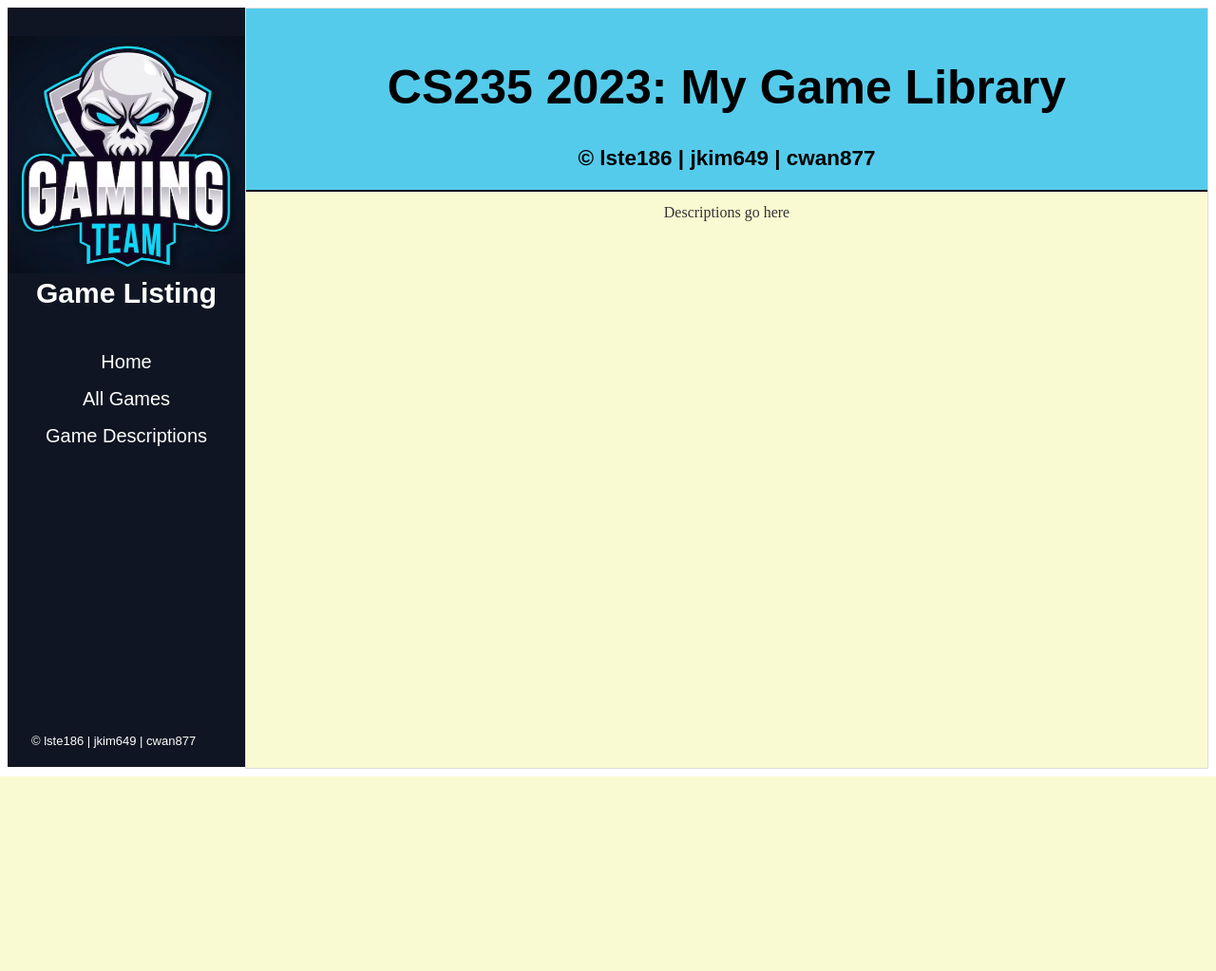
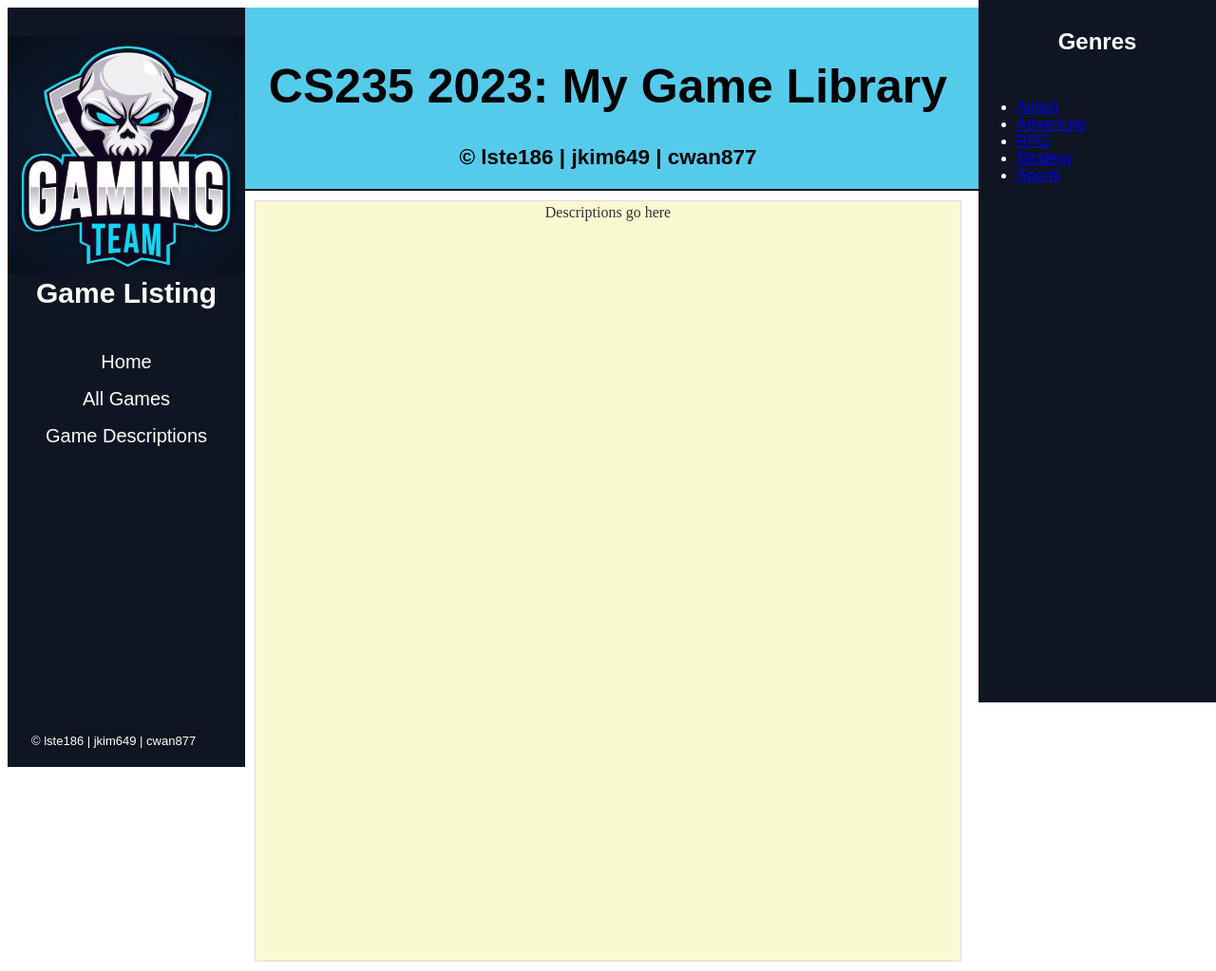
Before and after one commit to jaedotcom/GameDatabase, a Flask app: page /gameDescription in a window 1280 px wide. Shown: the whole page at 95% size. Before the commit the page ends 818 px from the top, so only its background shows below. Run offline with Flask 3, Linux system fonts and the light colour scheme; some libraries are stand-ins or nearby versions.

Commit message:
starting on Task 4 = Genre-based Sidebar: still need to correct the layout of it

```diff
--- a/games/static/css/main.css
+++ b/games/static/css/main.css
@@ -13,6 +13,28 @@
   font-size: 0.9em;
 }
 
+
+
+.sidebar {
+    width: 250px;
+    height: calc(100% - 60px);
+    position: fixed;
+    right: 0;
+    top: 0;
+    background-color: #0f1522;
+    font-family: Arial, sans-serif;
+    color: white;
+}
+
+.sidebar h2 {
+    text-align: center;
+    padding: 30px 0;
+    margin: 0;
+}
+
+
+
+
 #container {
     margin: 10px;
 }
@@ -23,9 +45,11 @@
     text-align: center;
     height: 100vh;
     margin-left: 250px;
+    margin-right: 250px;
     display: flex;
     flex-direction: column;
 }
+
 
 
 #content p {
@@ -67,7 +91,7 @@
 
 nav {
     width: 250px;
-    height: calc(100% - 60px); /* Subtracting 60px (30px top padding + 30px bottom padding) from the full height */
+    height: calc(100% - 60px);
     position: fixed;
     float: left;
     padding: 30px 0px;
--- a/games/templates/gameDescription.html
+++ b/games/templates/gameDescription.html
@@ -9,10 +9,8 @@
 {% block content %}
     {% include 'header.html' %}
     <div id="container">
-        <main id="main">
-          <div class="content">
+        <main id="content">
             <p> Descriptions go here </p>
-          </div>
         </main>
     </div>
 {% endblock %}
--- a/games/templates/games.html
+++ b/games/templates/games.html
@@ -11,7 +11,7 @@
 {% block content %}
     {% include 'header.html' %}
     <div id="container">
-        <main id="main">
+        <main id="content">
             <h2>Available Games</h2>
             <table>
                 <thead>
--- a/games/templates/genreBar.html
+++ b/games/templates/genreBar.html
@@ -1,10 +1,11 @@
-<!DOCTYPE html>
-<html lang="en">
-<head>
-    <meta charset="UTF-8">
-    <title>Title</title>
-</head>
-<body>
+<div class="sidebar">
+    <h2>Genres</h2>
+    <ul>
+        <li><a href="#">Action</a></li>
+        <li><a href="#">Adventure</a></li>
+        <li><a href="#">RPG</a></li>
+        <li><a href="#">Strategy</a></li>
+        <li><a href="#">Sports</a></li>
 
-</body>
-</html>
+    </ul>
+</div>
--- a/games/templates/home.html
+++ b/games/templates/home.html
@@ -3,7 +3,7 @@
 {% block content %}
     {% include 'header.html' %}
     <div id="container">
-        <div id="main">
+        <div id="content">
             <p>
                 <strong>Access Games Instantly</strong>
                 With nearly 30,000 games from AAA to indie and everything in-between.
--- a/games/templates/layout.html
+++ b/games/templates/layout.html
@@ -3,15 +3,16 @@
 <head>
     <meta charset="UTF-8">
     <title>{% block title %}Game Description{% endblock %}</title>
-<!--    <link rel="stylesheet" href="../static/css/main.css"> -->
-        <link rel="stylesheet" href="{{ url_for('static', filename='css/main.css') }}">
+    <link rel="stylesheet" href="{{ url_for('static', filename='css/main.css') }}">
 </head>
 <body>
-    <div>
-        {% include 'navbar.html' %}
-        <div id="content">
+{% include 'navbar.html' %}
+    <div class="container">
+        <div class="content">
             {% block content %}{% endblock %}
         </div>
+
     </div>
+{% include 'genreBar.html' %}
 </body>
 </html>
```
